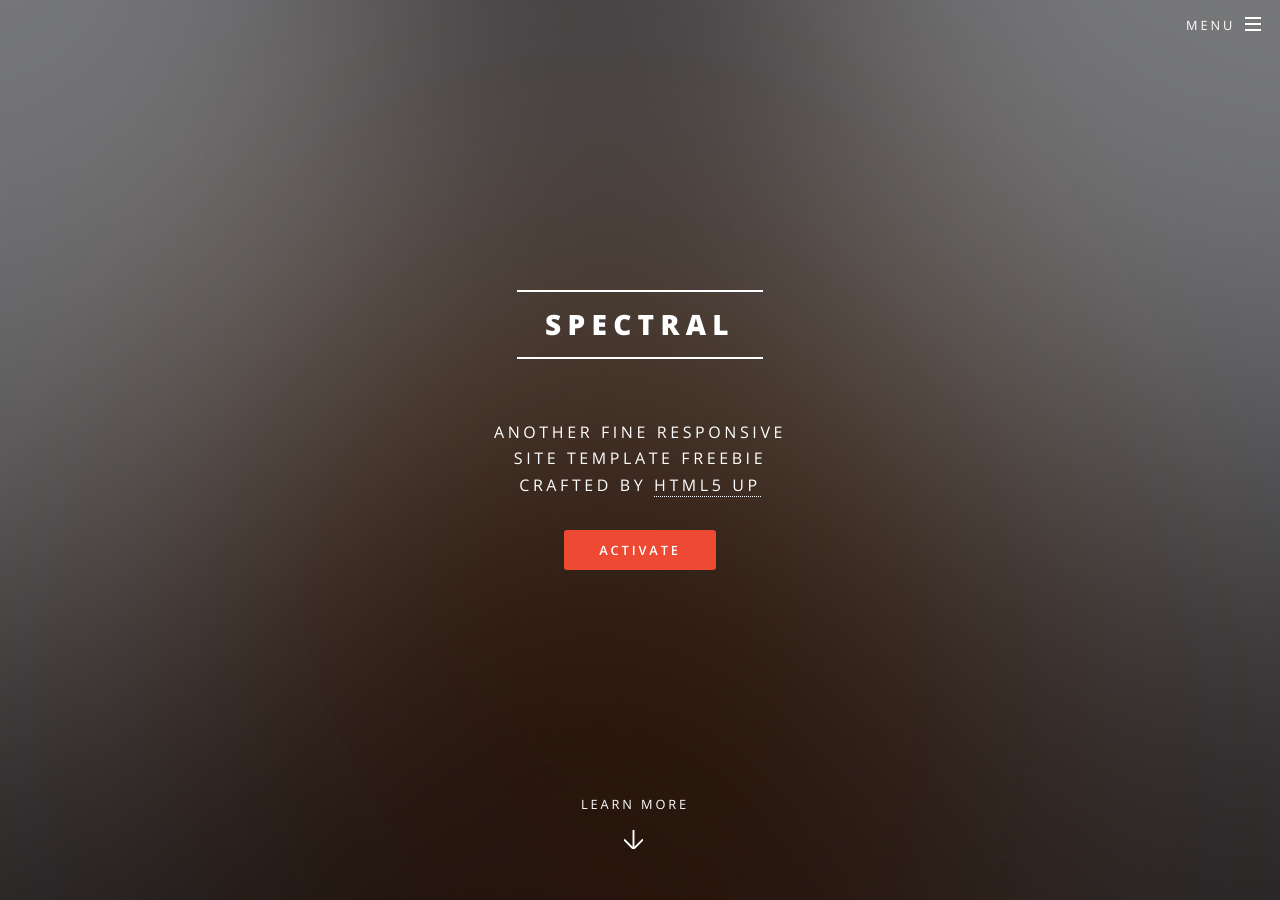
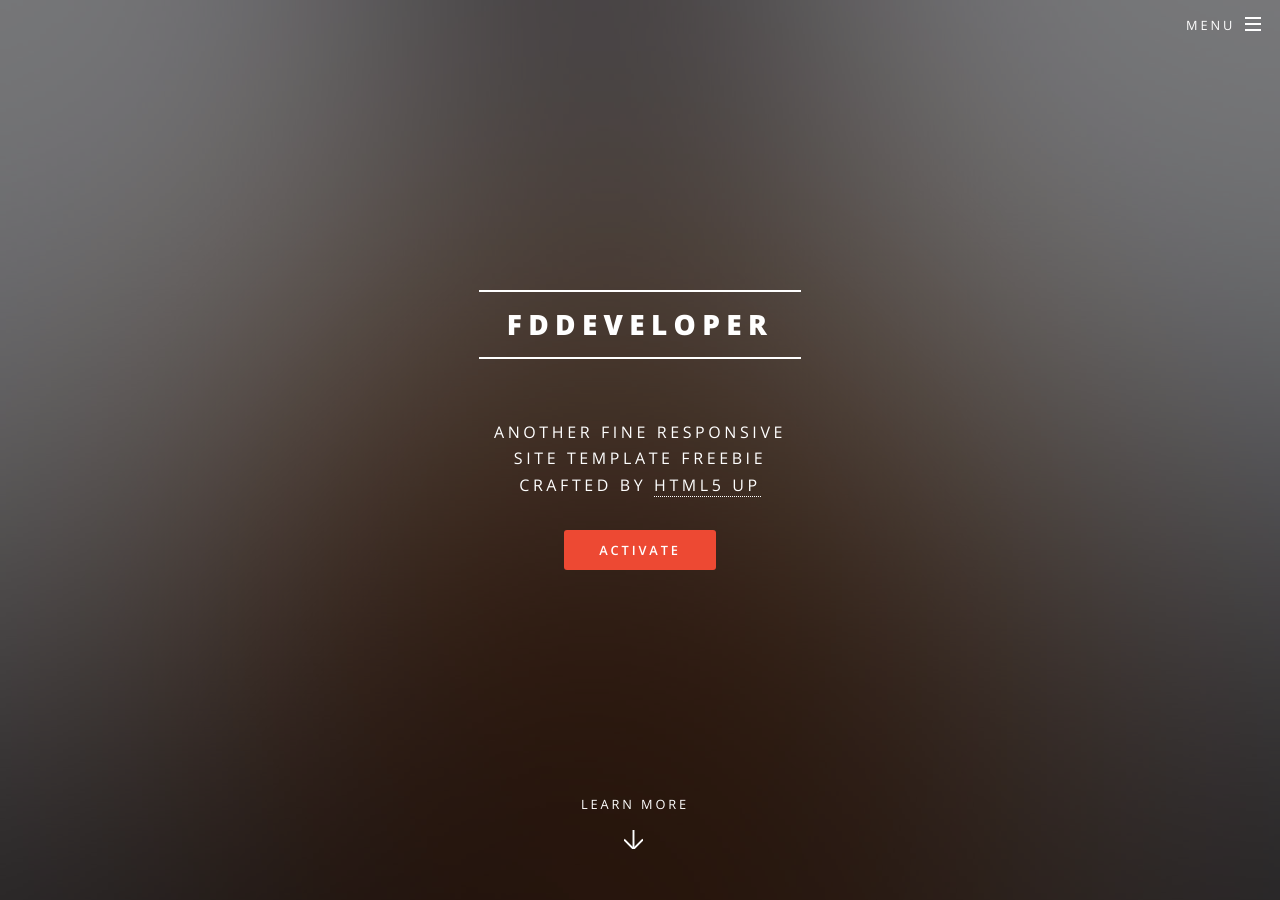
Before and after one commit to FDlove/FDlove.github.io, a Jekyll site: the page built from index.html, in a window 1280 px wide and 900 px high. Built offline with Jekyll 4.4.1, drawn with Linux system fonts in a browser that asks for light colours.

Commit message:
Update _config.yml

```diff
--- a/_config.yml
+++ b/_config.yml
@@ -2,7 +2,7 @@
 #
 
 # Site settings
-title: Spectral
+title: FDDeveloper
 description: |
   Another fine responsive
   site template freebie
```
